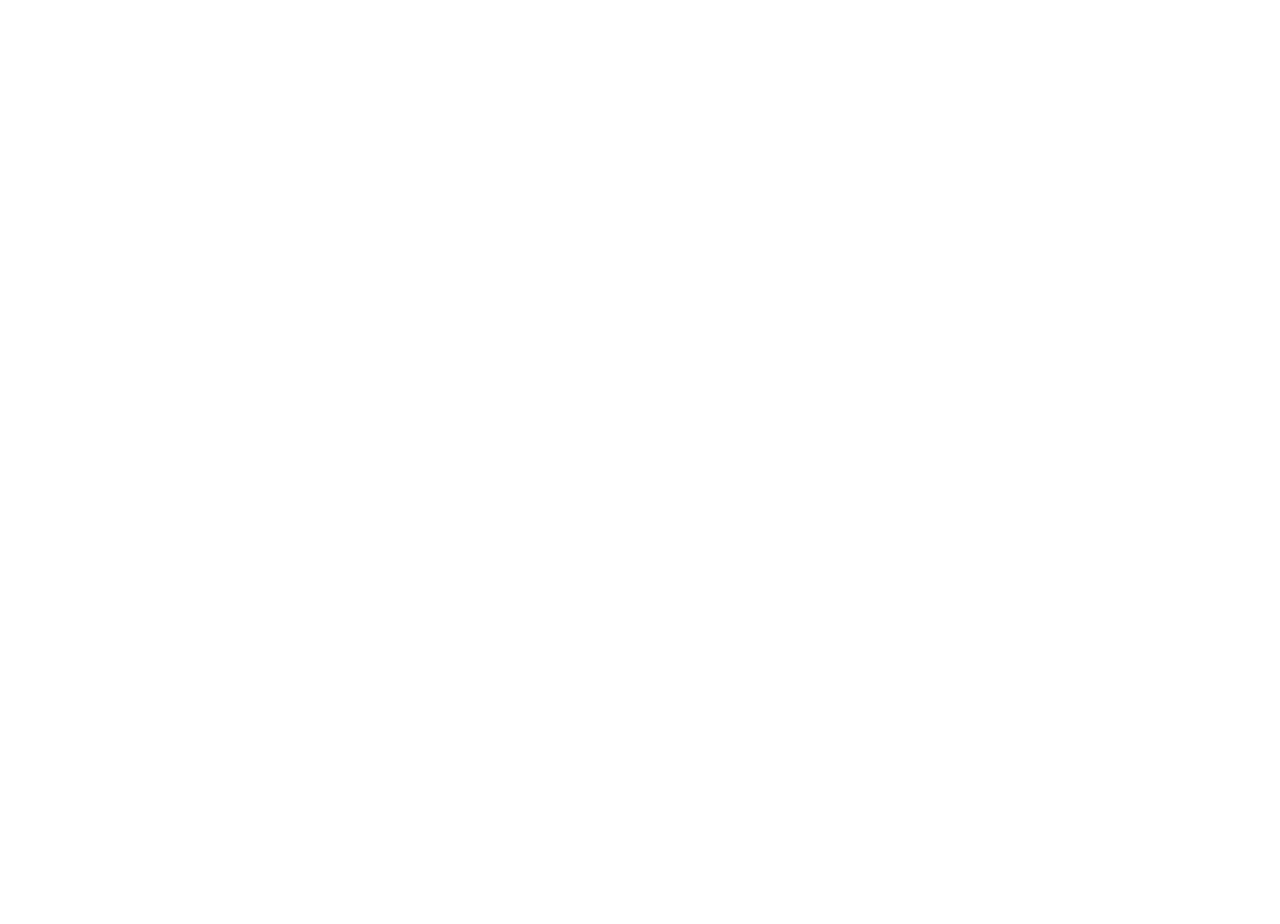
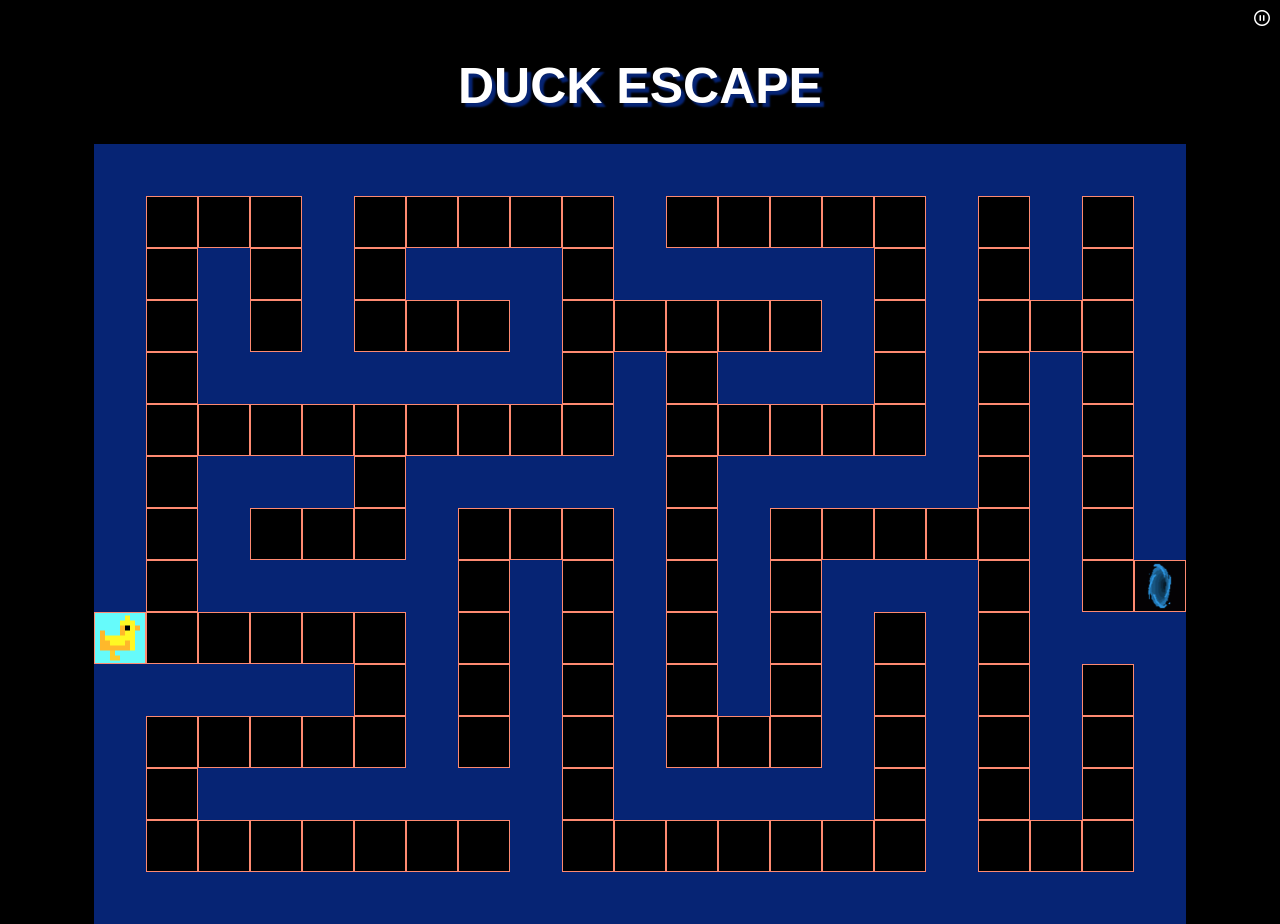
Before and after one commit to Kenzie-Academy-Brasil-Developers/entrega-labirinto-sprint-5-TvsTrad, a plain HTML site: page index.html in a window 1280 px wide. Before the commit the page ends 800 px from the top, so only its background shows below. Drawn offline with Linux system fonts and the light colour scheme; a web font is replaced by a local one.

Commit message:
added several imgs , fixed mazeGenerator funcition implementing validade and move functions

```diff
--- a/index.html
+++ b/index.html
@@ -7,14 +7,21 @@
     <link rel="stylesheet" href="reset.css">
     <link rel="stylesheet" href="normalize.css">
     <link rel="stylesheet" href="style.css">
+    <link rel="preconnect" href="https://fonts.googleapis.com">
+    <link rel="preconnect" href="https://fonts.gstatic.com" crossorigin>
+    <link href="https://fonts.googleapis.com/css2?family=Orbitron:wght@400;500;700;900&family=Press+Start+2P&display=swap" rel="stylesheet">
+    <script src="https://kit.fontawesome.com/41da0f0c42.js" crossorigin="anonymous"></script>
+    <link href="//db.onlinewebfonts.com/c/c017be0237532627a07de1ef471974a7?family=TRON" rel="stylesheet" type="text/css"/>
     <title>Duck maze</title>
 </head>
 <body>
     <header class = "header">
-        <h1 class= "header__title" ></h1>
+        <div id ="music"><i class="far fa-pause-circle"></i></div>
+        <h1 class= "header__title" >DUCK ESCAPE</h1>
+
     </header>
     <main>
-        <div id = "container"></div>
+        <div id ="container"></div>
     </main>
     <footer></footer>
     <script src="index.js"></script>
--- a/index.js
+++ b/index.js
@@ -1,6 +1,6 @@
-let container = document.getElementById('container')
+let container = document.getElementById('container');
+//
 
-//
 const map = [
     "WWWWWWWWWWWWWWWWWWWWW",
     "W   W     W     W W W",
@@ -19,16 +19,74 @@ const map = [
     "WWWWWWWWWWWWWWWWWWWWW",
 ];
 
-
-
 function mazeGenerator() {
     for ( let i = 0 ; i < map.length ; i++) {
         let line = map[i].split('')
+        let lineCont = document.createElement('div')
+        lineCont.setAttribute('id', `line${i}`);
+        lineCont.setAttribute('class' , 'lines');
+        container.appendChild(lineCont)
         for( j = 0 ; j < line.length; j++) {
-            let cell = document.createElement('div');
-            cell.setAttribute('id', `cell${i} ${j}`)
+            let cell = line[j]
+            let cellCont = document.createElement('div');
+            cellCont.setAttribute('id', `${i} ${j}`);
+            cellCont.setAttribute('class', 'cells');
+            if (cell === "W") {
+                cellCont.classList.add("wall")
+            }
+            if (cell === " ") {
+                cellCont.classList.add('path')
+            }
+            if (cell === "S") {
+                cellCont.classList.add('duck')
+            }
+            if (cell === "F") {
+                cellCont.classList.add('exit')
+            }
+            lineCont.appendChild(cellCont)
         }
     }
 }
+mazeGenerator();
 
-mazeGenerator()
+function movement(){
+    document.addEventListener('keydown', (event) => {
+        const keyName = event.key;
+        console.log(keyName)
+        if (keyName === "ArrowDown") {
+
+        }
+        if (keyName === 'ArrowUp') {
+
+        }
+        if (keyName === "ArrowLeft") {
+
+        }
+        if (keyName === "ArrowRight") {
+
+        }
+
+  })
+};
+
+let starterCell = document.getElementsByClassName("duck")[0]
+let currentCell = starterCell.id;
+console.log(currentCell)
+function validate() {
+    document.addEventListener('keydown', (event) => {
+        const keyName = event.key;
+        console.log(keyName)
+        if (keyName === "ArrowDown") {
+
+        }
+        if (keyName === 'ArrowUp') {
+
+        }
+        if (keyName === "ArrowLeft") {
+
+        }
+        if (keyName === "ArrowRight") {
+
+        }
+    })
+}
--- a/style.css
+++ b/style.css
@@ -0,0 +1,87 @@
+ :root {
+    --color-red: #FE8A71;
+    --color-purple: #7c5e99;
+    --color-white: #ffffff;
+    --color-black: #000000;
+    --color-black-second: #3a4042;
+    --color-black-third: #828282;
+    --color-error: #BA1F33 ;
+    --color-warning: #CEb02A ;
+    --color-sucess: #62c370;
+    --color-tronBlue: #66fbfb;
+    --color-darkerBlue: #062474;
+
+}
+
+body {
+    /* background-image: url('img/Background/Default.jpeg'); */
+    background-color: var(--color-black);
+    background-size: cover;
+    background-clip: border-box;
+
+}
+header {
+    box-sizing: border-box;
+    position: relative;
+    top:0;
+    text-align: center;
+    font-family: Tron, sans-serif;
+    color: var(--color-white);
+    font-weight: bolder;
+
+}
+    .header__title {
+        /* text-shadow: 4px 4px 2px rgba(150, 150, 150, 1); */
+        text-shadow: 4px 4px 2px var(--color-darkerBlue);
+        font-size: 50px;
+    }
+main{
+    text-align: center;
+    display: flex;
+    align-items: center;
+    justify-content: center;
+
+}
+    #music{
+        text-align: right;
+        margin: 10px 10px;
+    }
+    #container{
+        display: flex;
+        flex-direction: column;
+    }
+        .lines {
+            display: flex;
+
+
+        }
+            .cells {
+                display:flex;
+                height: 50px;
+                width: 50px;
+                border: 1px solid var(--color-darkerBlue);
+            }
+            .wall {
+                background-color: var(--color-darkerBlue);
+            }
+            .path {
+                background-color: var(--color-black);
+                border-color: var(--color-red);
+            }
+            .duck {
+                background-color: var(--color-tronBlue);
+                background-image: url(./img/DuckRight.png);
+                background-position: center;
+                border: 1px solid var(--color-red);
+            }
+            .exit {
+                content: url(./img/portal-pixel-art.gif);
+                border-color: var(--color-red);
+            }
+
+footer {
+    box-sizing: border-box;
+    position: relative;
+    bottom:0 ;
+    width: 100%;
+}
```
Also changed, not shown: img/DuckBack.png (added), img/DuckFront.png (added), img/DuckLeft.png (added), img/DuckRight.png (added), img/MarrecodePompombasedonpixelduck.png (added), img/portal-pixel-art.gif (added), 4 other files.
